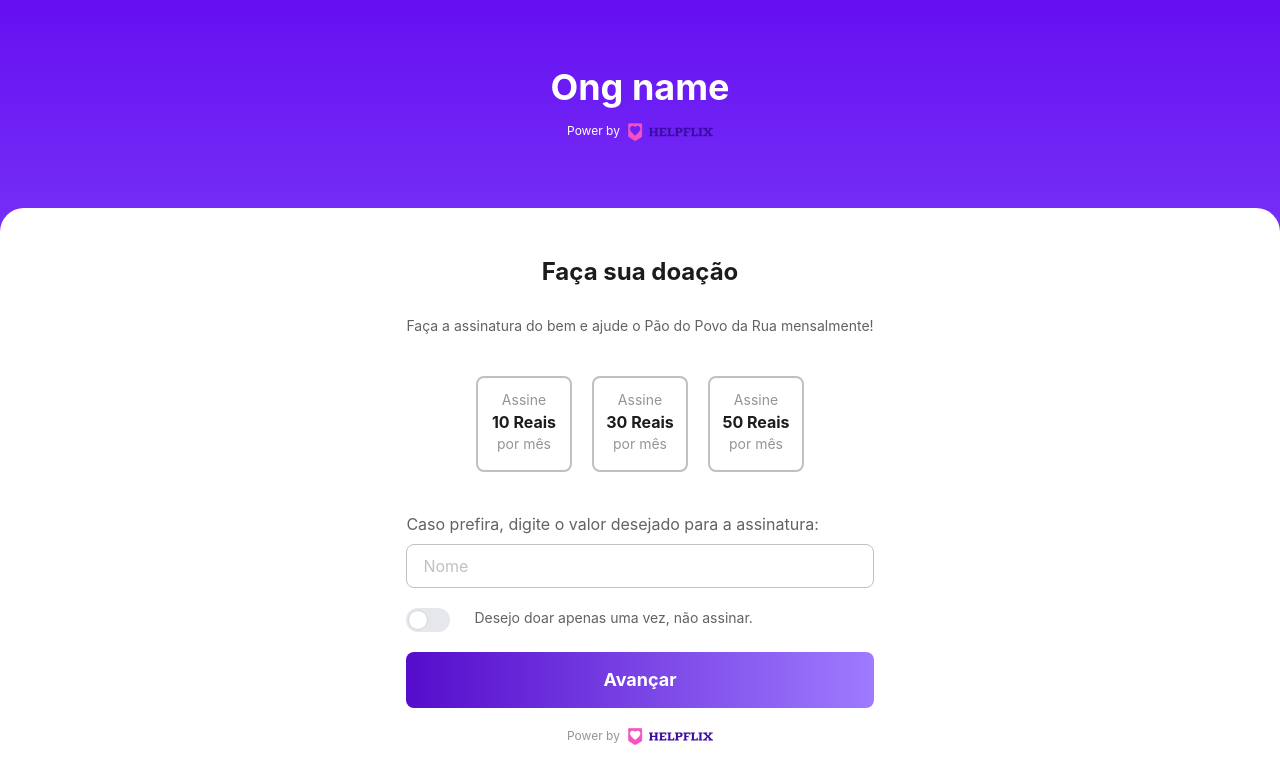
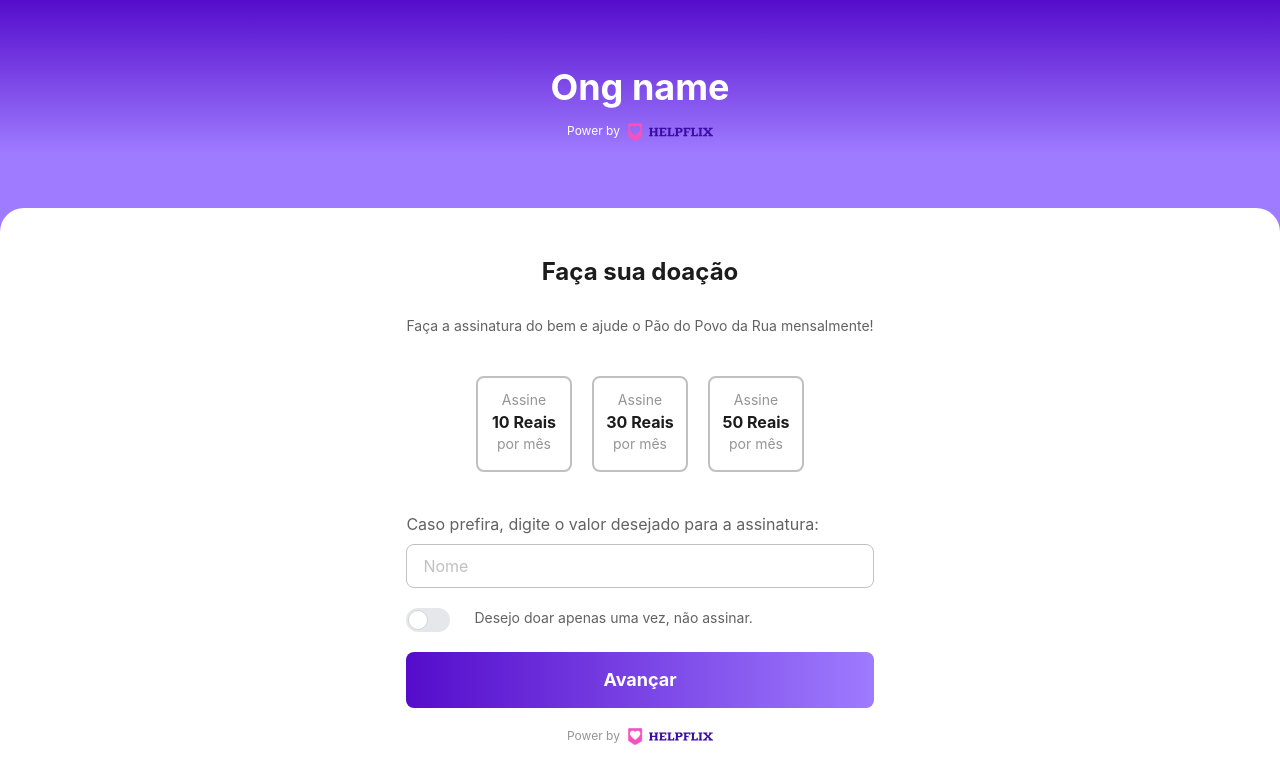
Before and after one commit to wendelfreitas/helpflix, a Next.js app: page / in a window 1280 px wide. Shown: the top 784 px of the page. Built offline with nearby package versions, Linux system fonts and the light colour scheme.

Commit message:
feat: end gradient

```diff
--- a/src/app/layout.tsx
+++ b/src/app/layout.tsx
@@ -14,7 +14,7 @@ export default function RootLayout({
   return (
     <html lang="en">
       <body>
-        <div className="bg-gradient-to-b from-secondary-700 to-secondary-400">
+        <div className="bg-gradient-to-b from-secondary-800  to-secondary-400 to-20%">
           <header className="flex flex-col h-52 justify-center items-center gap-4">
             <h1 className="text-4xl text-white font-bold">Ong name</h1>
             <div className="flex gap-2">
```
